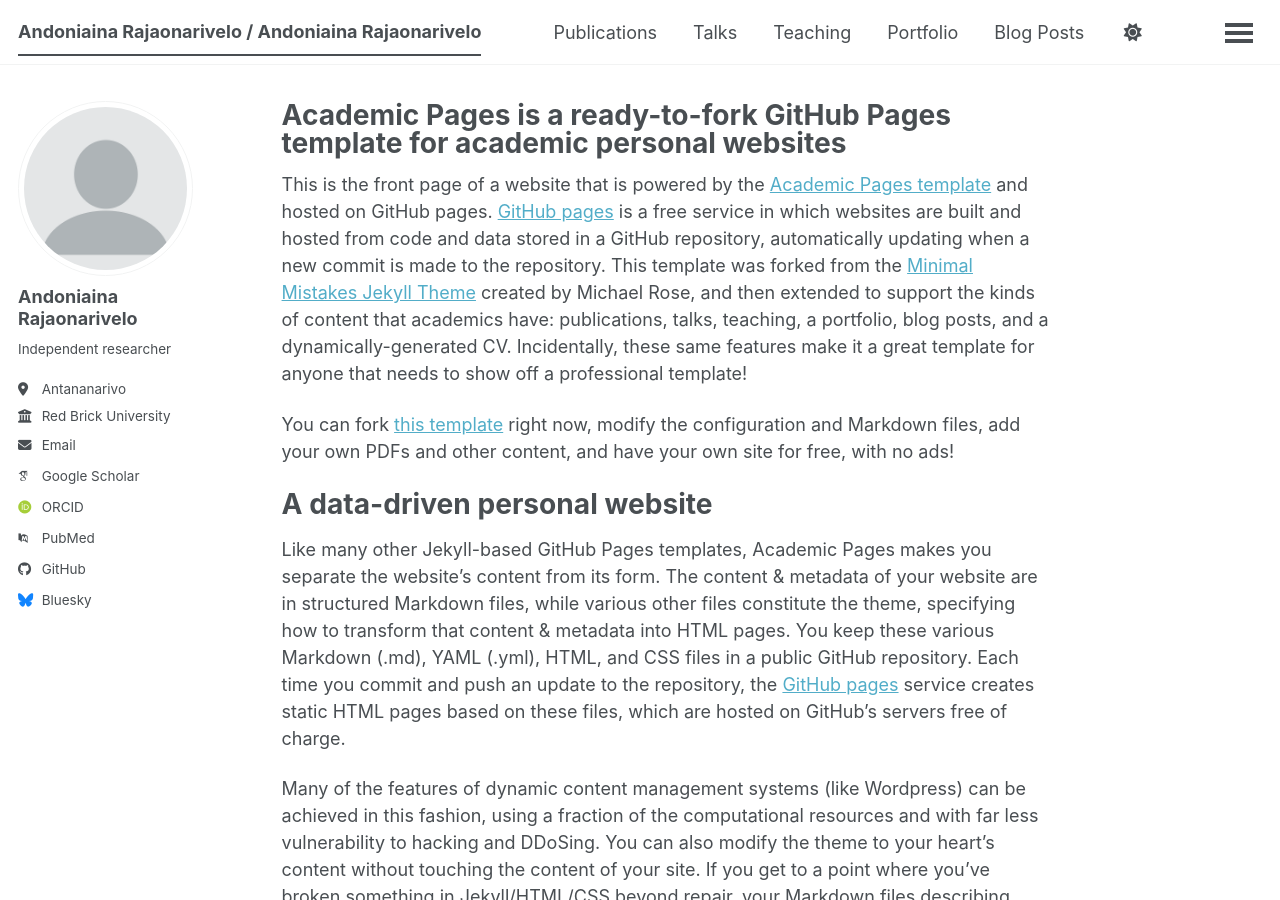
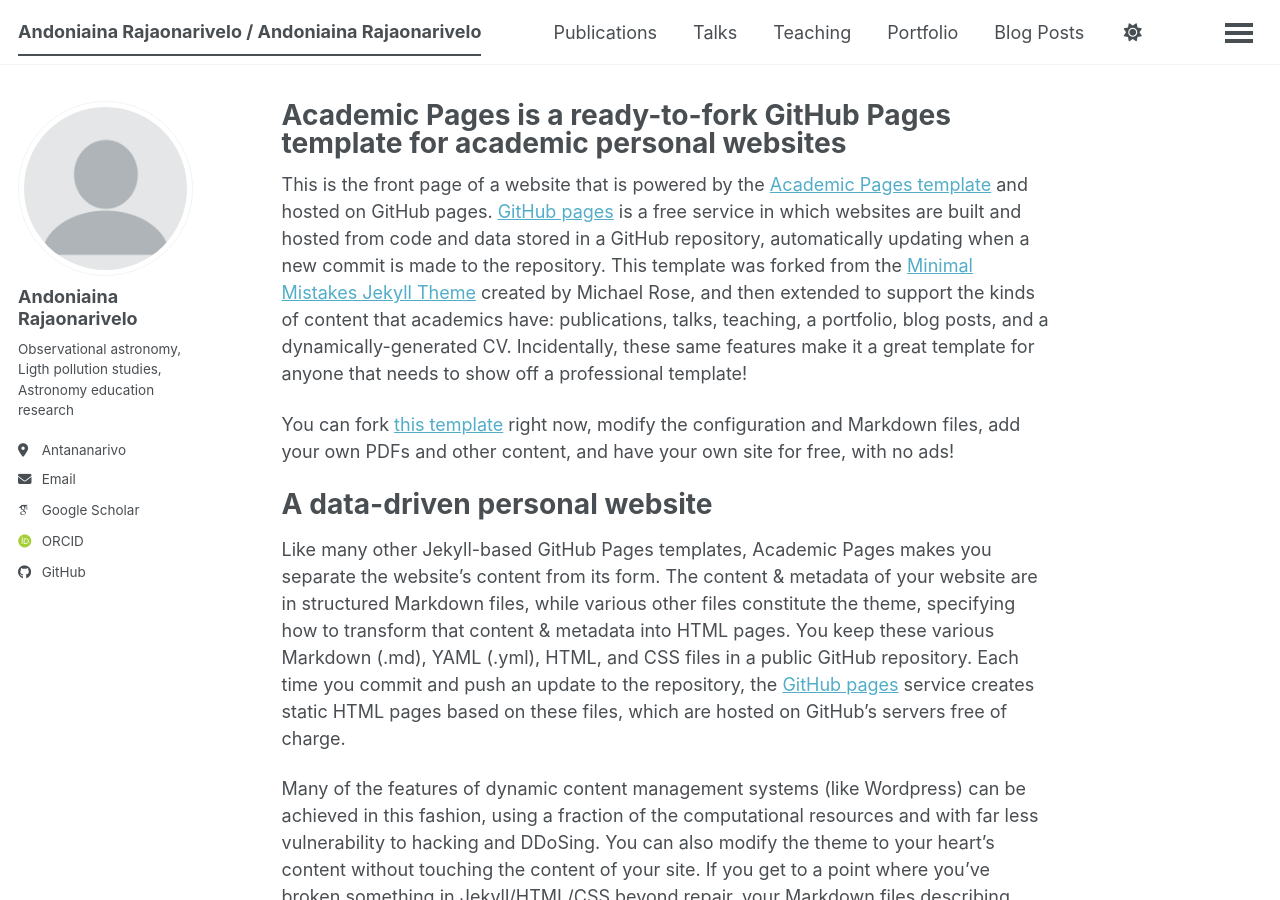
Before and after one commit to Andorajaonari/andoniaina.github.io, a Jekyll site: the page built from _pages/about.md, in a window 1280 px wide and 900 px high. Built offline with Jekyll 4.4.1, drawn with Linux system fonts in a browser that asks for light colours; some web fonts are replaced; a script bundle is joined from its source files by our own code; library files that are not in the unit come from our copies.

Commit message:
Update _config.yml

```diff
--- a/_config.yml
+++ b/_config.yml
@@ -26,22 +26,22 @@
   avatar           : "profile.png"
   name             : "Andoniaina Rajaonarivelo"
   pronouns         : # example: "she/her"
-  bio              : "Independent researcher"
+  bio              : "Observational astronomy, Ligth pollution studies, Astronomy education research "
   location         : "Antananarivo"
-  employer         : "Red Brick University"
+  employer         : #"Red Brick University"
   uri              : # URL
-  email            : "none@example.org"
+  email            : "andoniaina@haikintana.org"
 
   # Academic websites
   academia         : # URL
   arxiv            : # URL - Update with the correct link to your profile
-  googlescholar    : "https://scholar.google.com/citations?user=PS_CX0AAAAAJ"
+  googlescholar    : "https://scholar.google.com/citations?user=3gkeSPEAAAAJ"
   inspire-hep      : # URL
   impactstory      : # URL
-  orcid            : "https://orcid.org/yourorcidurl"
+  orcid            : "https://orcid.org/0000-0002-2179-3324"
   semantic         : # URL
   ssrn             : # URL
-  pubmed           : "https://www.ncbi.nlm.nih.gov/pubmed/?term=john+snow"
+  pubmed           : #"https://www.ncbi.nlm.nih.gov/pubmed/?term=john+snow"
   researchgate     : # URL
   scopus           : # URL
   zotero           : # URL
@@ -51,13 +51,13 @@
   bitbucket        : # Username - Update with your username on the site
   codepen          : # Username
   dribbble         : # Username
-  github           : "academicpages"
+  github           : "Andorajaonari"
   kaggle           : # Username
   stackoverflow    : # User number or user number and name (i.e., use "1" or "1/jeff-atwood")
 
   # Social media
   artstation       : # Username
-  bluesky          : "bsky.app" # Replace this with you Bluesky username
+  bluesky          : #"bsky.app" # Replace this with you Bluesky username
   facebook         : # Username
   flickr           : # Username
   foursquare       : # Username
```
